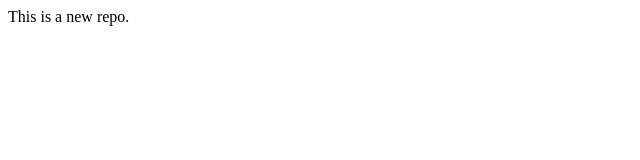
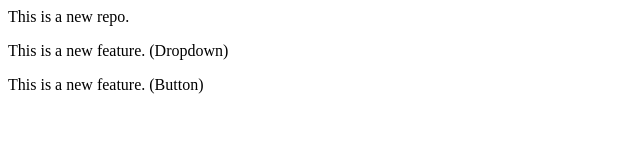
Before and after one commit to pjeel442-coder/localrepo, a plain HTML site: page index.html in a window 1280 px wide. Shown: the whole page, without its empty margins (0-640 px from the left). Drawn offline with Linux system fonts and the light colour scheme.

Commit message:
Add button

```diff
--- a/index.html
+++ b/index.html
@@ -1 +1,3 @@
 <p>This is a new repo.</p>
+<p>This is a new feature. (Dropdown)</p>
+<p>This is a new feature. (Button)</p>
```
